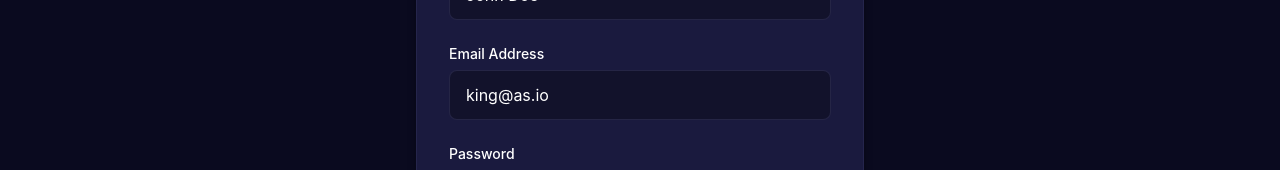
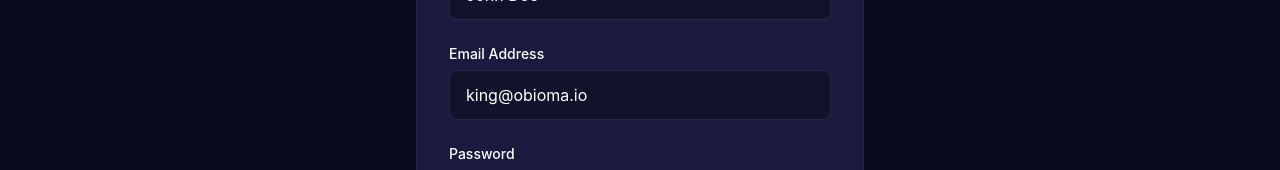
Before and after one commit to KingObioma/ATCS-UI-Prototype, a Next.js app: page /register in a window 1280 px wide. Shown: the part 393-563 px from the top of the page. Built offline with nearby package versions, Linux system fonts and the light colour scheme.

Commit message:
Initial commit  ATCS demo site

```diff
--- a/src/app/register/page.tsx
+++ b/src/app/register/page.tsx
@@ -14,7 +14,7 @@ export default function RegisterPage() {
   const [formData, setFormData] = useState({
     name: 'John Doe',
     email: 'john@atcs.io',
-    email: 'king@as.io',
+    email: 'king@obioma.io',
     password: 'admin123',
     confirmPassword: 'admin123',
   })
```
